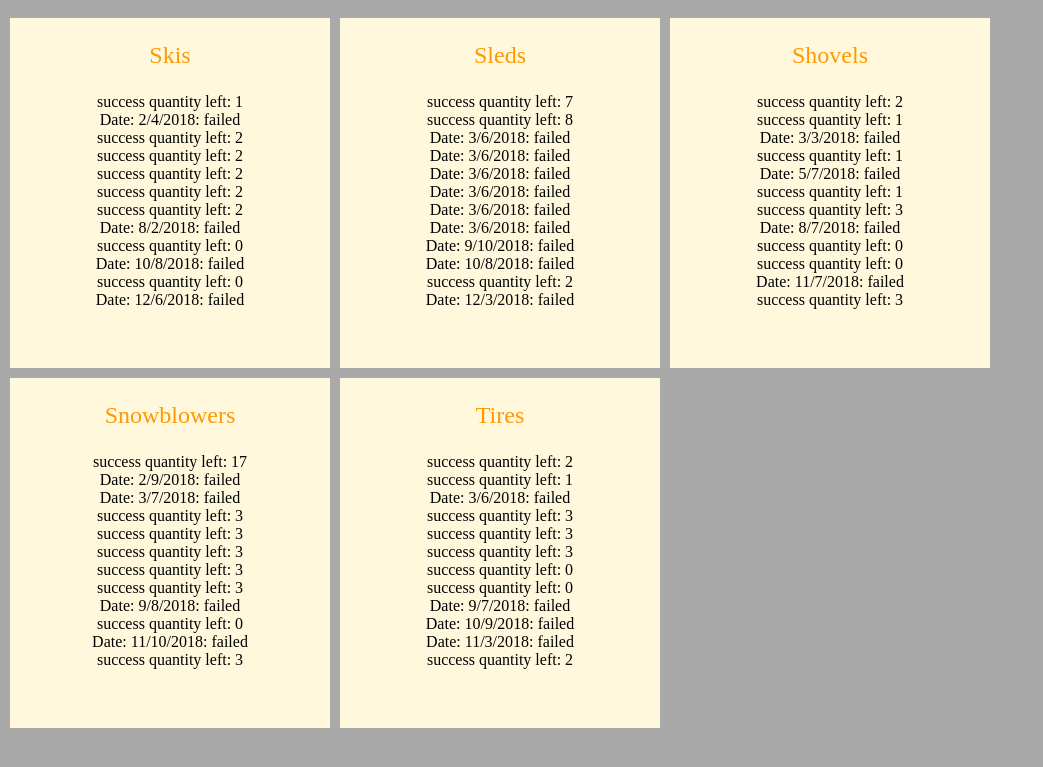
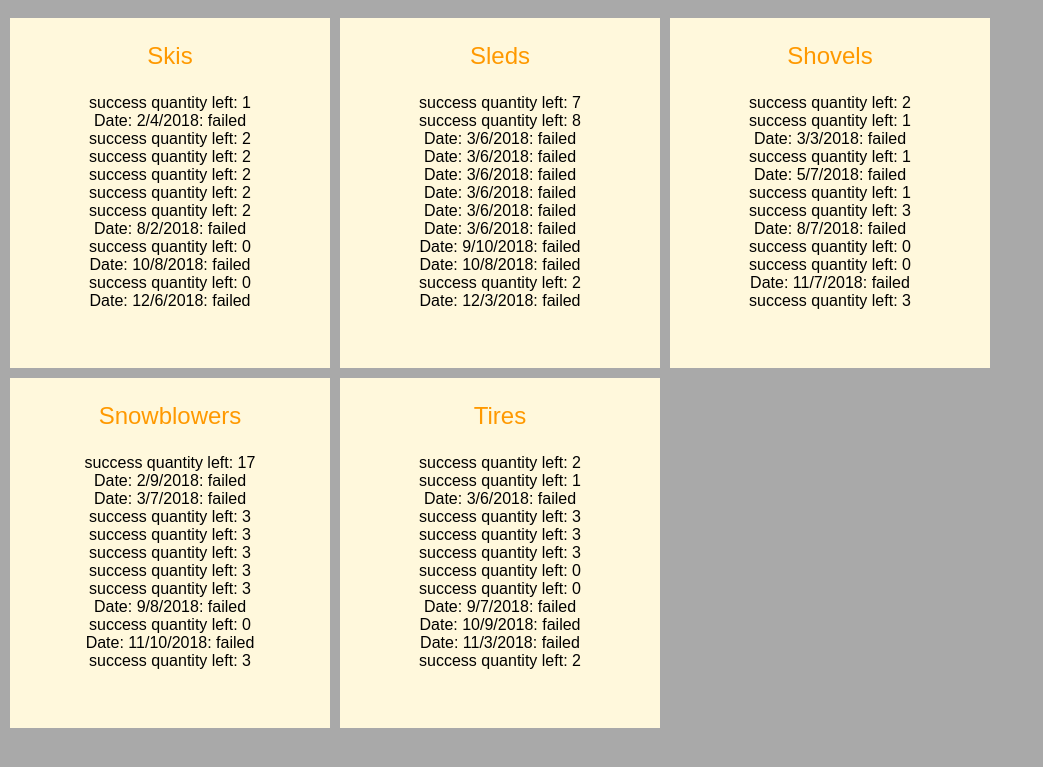
Before and after one commit to thepinkturtle/FightingFowl, a Django app: page /parse_json in a window 1280 px wide. Shown: the top 767 px of the page, without its empty margins (0-1043 px from the left). Run offline with Django 3.2, Linux system fonts and the light colour scheme.

Commit message:
Update results.html

```diff
--- a/StockerChecker/templates/results.html
+++ b/StockerChecker/templates/results.html
@@ -2,34 +2,34 @@
 
 {% block content %}
 <div style="height:100%; width:100%;">
-    <div style="float:left; height:350px;width:25%; background-color:cornsilk;margin:0px 5px 10px 10px">
+    <div class="card card-5" style="float:left; height:350px;width:25%; background-color:cornsilk;margin:0px 5px 10px 10px; font-family:Arial;">
         <p style="font-size: x-large; color:#ff9900; text-align:center;">Skis</p>
         <div style="text-align:center">
             {{skis_results|join:"<br/>"}}
         </div>
     </div>
-    <div style="float:left; height:350px;width:25%; background-color:cornsilk;margin:0px 5px 10px 5px">
+    <div class="card card-5" style="float:left; height:350px;width:25%; background-color:cornsilk;margin:0px 5px 10px 5px; font-family:Arial;">
         <p style="font-size: x-large; color:#ff9900; text-align:center;">Sleds</p>
         <div style="text-align:center">
             {{sleds_results|join:"<br/>"}}
         </div>
     </div>
 
-    <div style="float:left; height:350px;width:25%; background-color:cornsilk;margin:0px 5px 10px 5px"">
+    <div class="card card-5" style="float:left; height:350px;width:25%; background-color:cornsilk;margin:0px 5px 10px 5px; font-family:Arial;">
         <p style="font-size: x-large; color:#ff9900; text-align:center;">Shovels</p>
         <div style="text-align:center">
             {{shovels_results|join:"<br/>"}}
         </div>
     </div>
 
-    <div style="float:left; height:350px;width:25%; background-color:cornsilk;margin:0px 5px 10px 10px">
+    <div class="card card-5" style="float:left; height:350px;width:25%; background-color:cornsilk;margin:0px 5px 10px 10px; font-family:Arial;">
         <p style="font-size: x-large; color:#ff9900; text-align:center;">Snowblowers</p>
         <div style="text-align:center">
             {{snowblowers_results|join:"<br/>"}}
         </div>
     </div>
 
-    <div style="float:left; height:350px;width:25%; background-color:cornsilk;margin:0px 10px 10px 5px">
+    <div class="card card-5" style="float:left; height:350px;width:25%; background-color:cornsilk;margin:0px 10px 10px 5px; font-family:Arial;">
         <p style="font-size: x-large; color:#ff9900; text-align:center;">Tires</p>
         <div style="text-align:center">
             {{tires_results|join:"<br/>"}}
@@ -37,11 +37,4 @@
     </div>
 </div>
 
-    <!--<div>
-        <select>
-            {% for element in skis_results %}
-            <option value="Skis">{{element}}</option>
-            {% endfor %}
-        </select>
-    </div>-->
 {% endblock %}
```
